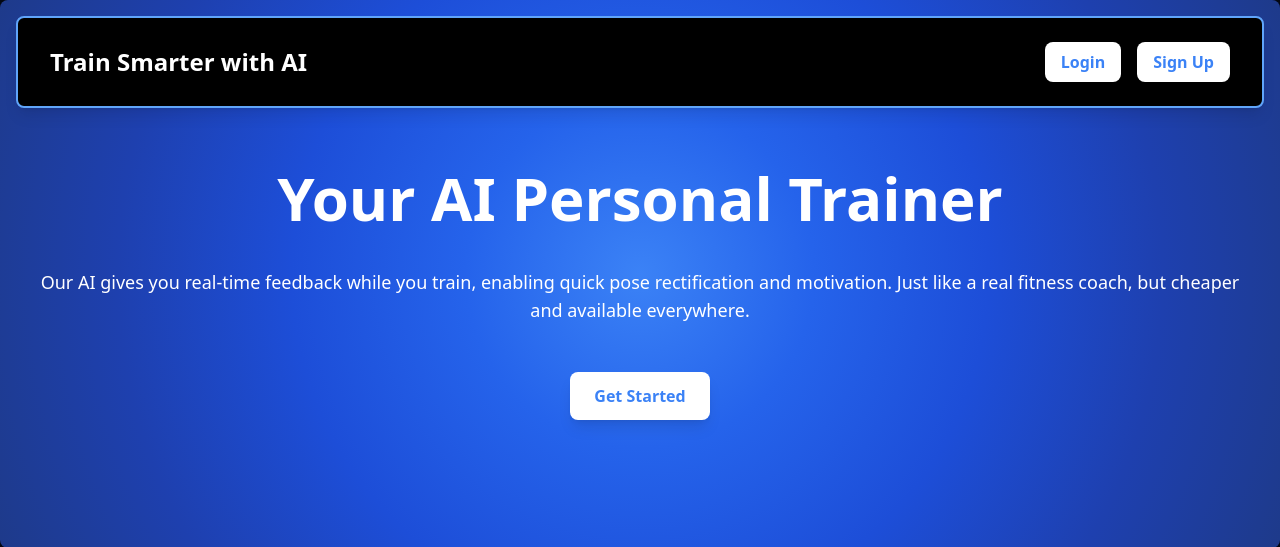
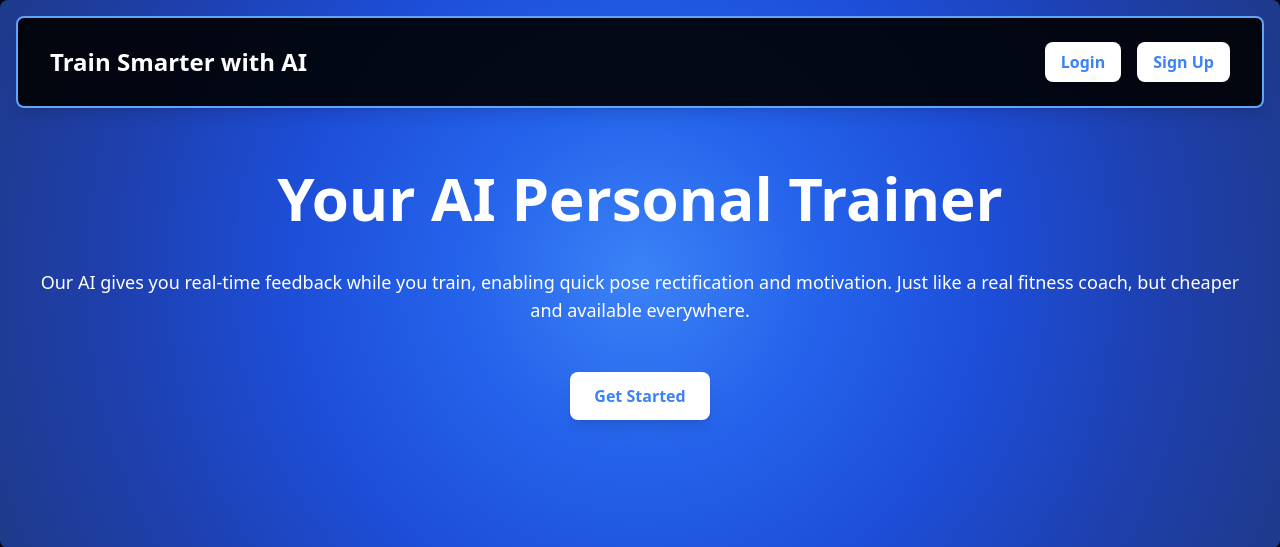
Before and after one commit to AI-Avengers7/AI-Powered-Smart-Gym-Trainer, a Flask app: template app/views/templates/index.html in a window 1280 px wide. Shown: the top 547 px of the page. Run offline with Flask 3, Linux system fonts and the light colour scheme; the template is opened without the code that fills it, so the values that code supplies are empty; some libraries are stand-ins or nearby versions.

Commit message:
opacity change on header

```diff
--- a/app/views/templates/index.html
+++ b/app/views/templates/index.html
@@ -29,7 +29,7 @@
 <body class="bg-gray-950 text-gray-900">
 
     <!-- Floating Header -->
-    <header class="bg-black text-white py-6 px-8 flex justify-between items-center fixed top-0 left-0 right-0 shadow-lg z-50 mx-4 mt-4 rounded-lg border-2 border-blue-400 shadow-[0_0_15px_5px_rgba(59,130,246,0.7)]">
+    <header class="bg-black/90 text-white py-6 px-8 flex justify-between items-center fixed top-0 left-0 right-0 shadow-lg z-50 mx-4 mt-4 rounded-lg border-2 border-blue-400 shadow-[0_0_15px_5px_rgba(59,130,246,0.7)]" >
         <h1 class="text-xl sm:text-2xl md:text-2xl font-bold">Train Smarter with AI</h1>
 
         <!-- Hamburger Icon for Mobile -->
```
